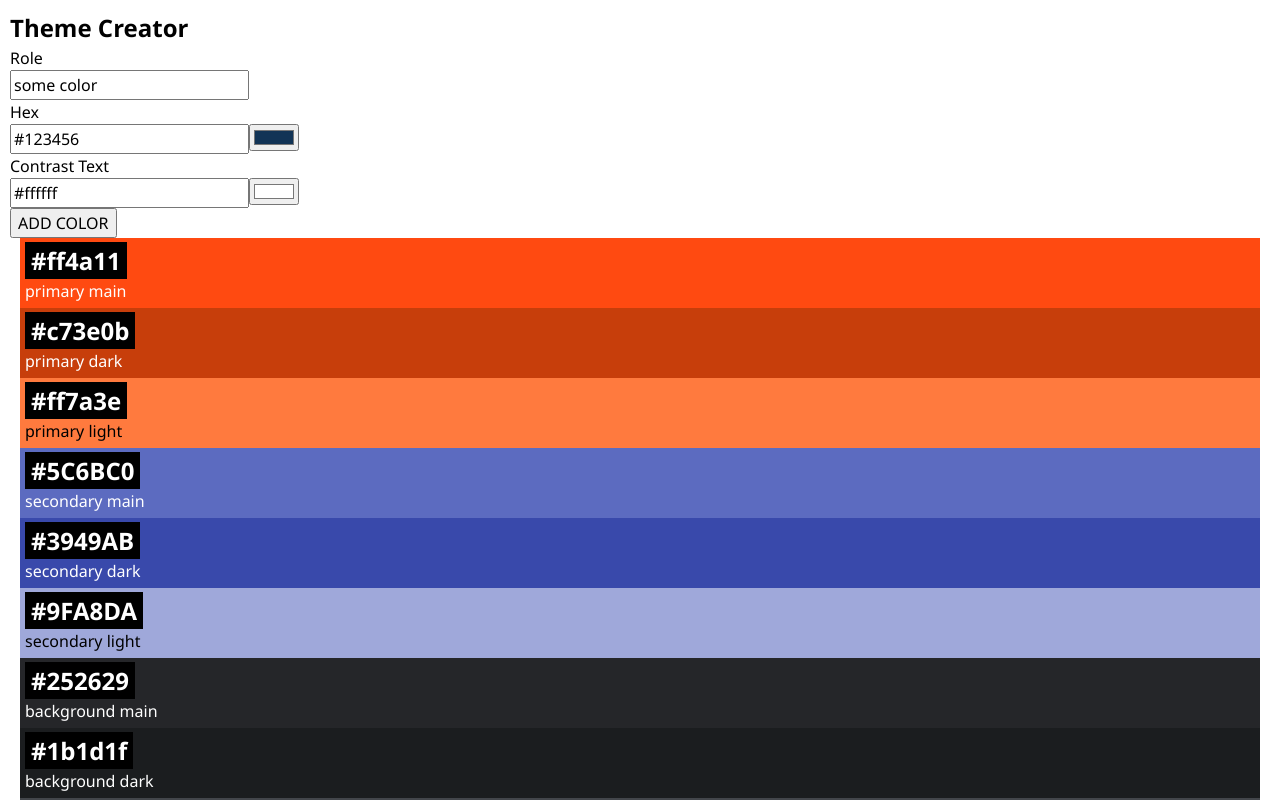
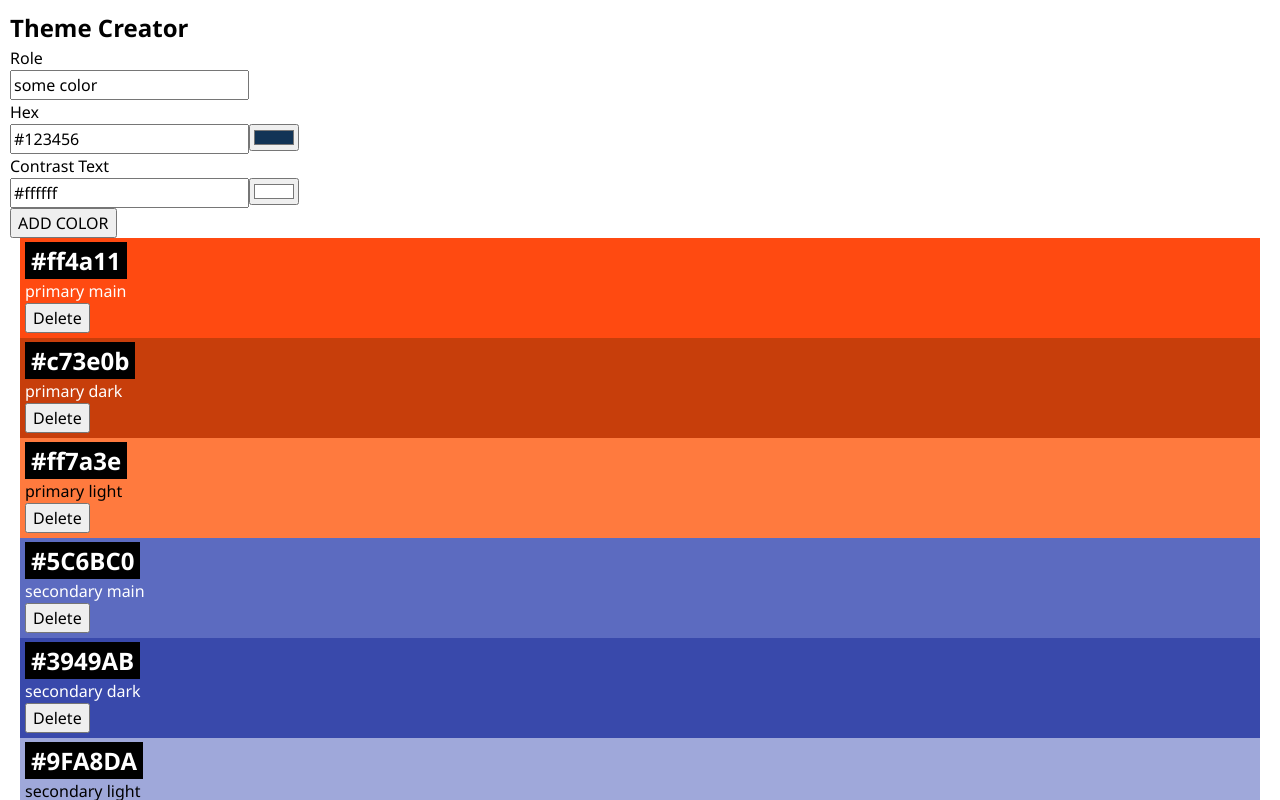
Before and after one commit to em-ha/recap-4, a React (Vite) app: page / in a window 1280 px wide. Shown: the top 800 px of the page. Built offline with nearby package versions, Linux system fonts and the light colour scheme.

Commit message:
add delete buttons

```diff
--- a/src/App.jsx
+++ b/src/App.jsx
@@ -13,12 +13,16 @@ function App() {
     console.log(colorWithId);
   setColors(updateColors);
   }
+  function handleDeleteColor(id) {
+    const updatedColors = colors.filter((color) => color.id !== id);
+    setColors(updatedColors);
+  }
   return (
     <>
       <h2>Theme Creator</h2>
       <ColorForm onSubmitColor={handleAddColor} />
       {colors.map((color) => (
-        <Color key={color.id} color={color} />
+        <Color key={color.id} color={color} onDeleteColor={handleDeleteColor} />
       ))}
     </>
   );
--- a/src/Components/Color/Color.jsx
+++ b/src/Components/Color/Color.jsx
@@ -1,8 +1,17 @@
 import "./Color.css";
+import { useState } from "react";
 
-export default function Color({ color }) {
+export default function Color({ color, onDeleteColor }) {
+  const [showConfirmation, setShowConfirmation] = useState(false);
   return (<div className="color-card" style={{ backgroundColor: color.hex, color: color.contrastText }}>
     <h2 className="color-card-headline">{color.hex}</h2>
     <p>{color.role}</p>
+    <button type="button" onClick={() => setShowConfirmation(true)}>Delete</button>
+    {showConfirmation && (
+      <>
+    <br /><p className="color-card-headline">Really delete?</p>
+    <button type="button" onClick={() => onDeleteColor(color.id)}>Confirm</button>
+    <button type="button" onClick={() => setShowConfirmation(false)}>Cancel</button>
+    </>)}
     </div>);
 }
```
